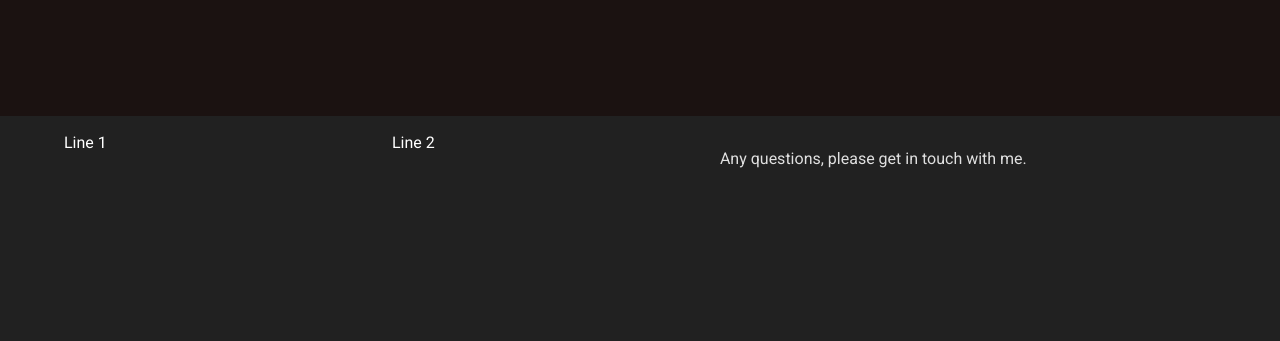
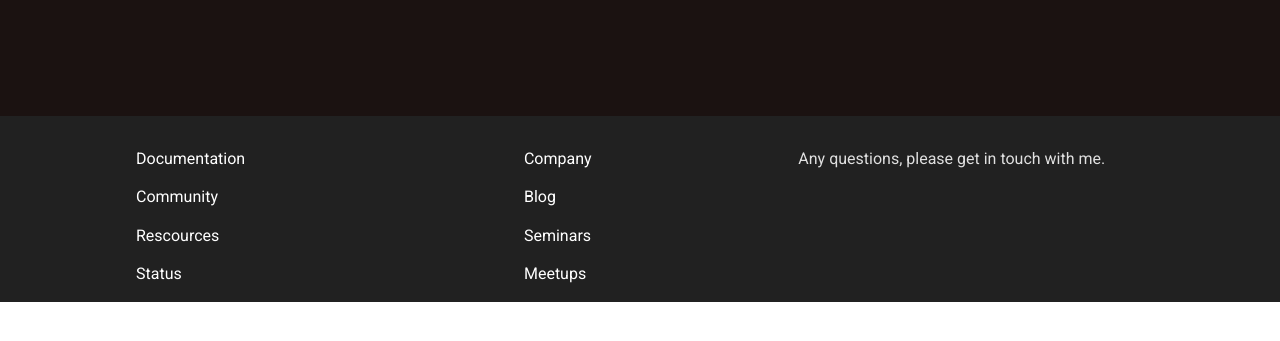
Before and after one commit to doubleInc/sei36-tictactoe, a plain HTML site: page index.html in a window 1280 px wide. Shown: the part 551-892 px from the top of the page. After the commit the page ends 853 px from the top, so only its background shows below. Drawn offline with nearby package versions, Linux system fonts and the light colour scheme.

Commit message:
Tidy html v2.

```diff
--- a/css/layout.css
+++ b/css/layout.css
@@ -120,3 +120,13 @@
 .border-right__1 {
   border-right: 1px solid;
 }
+
+footer li {
+  list-style-type: none;
+  color: white;
+}
+
+footer > .flex-container {
+  margin-bottom: 0;
+  margin-left: 2em;
+}
--- a/index.html
+++ b/index.html
@@ -3,7 +3,7 @@
   <head>
     <meta charset="UTF-8" />
     <meta name="viewport" content="width=device-width, initial-scale=1.0" />
-    <title>Document</title>
+    <title>Tic Tac Toe</title>
     <!-- jQuery -->
     <script src="https://ajax.googleapis.com/ajax/libs/jquery/1.11.0/jquery.min.js"></script>
     <!-- CSS -->
@@ -56,8 +56,18 @@
     </main>
     <footer class="flex-item dark-grey-bg">
       <div class="flex-container margin-bottom__8">
-        <div class="flex-item margin-left__4 margin-top__1"><a href="" class="white">Line 1</a></div>
-        <div class="flex-item margin-left__2 margin-top__1"><a href="" class="white">Line 2</a></div>
+        <div class="flex-item margin-left__4 margin-top__1"><ul>
+          <li class="margin-top__1"><a href="" class="white">Documentation</a></li>
+          <li class="margin-top__1"><a href="" class="white">Community</a></li>
+          <li class="margin-top__1"><a href="" class="white">Rescources</a></li>
+          <li class="margin-top__1"><a href="" class="white">Status</a></li>
+        </ul></div>
+        <div class="flex-item margin-left__4 margin-top__1"><ul>
+          <li class="margin-top__1"><a href="" class="white">Company</a></li>
+          <li class="margin-top__1"><a href="" class="white">Blog</a></li>
+          <li class="margin-top__1"><a href="" class="white">Seminars</a></li>
+          <li class="margin-top__1"><a href="" class="white">Meetups</a></li>
+        </ul></div>
         <div class="flex-item margin-left__2 margin-top__1 margin-bottom__2"><p class="light-grey">Any questions, please get in touch with me.</p></div>
       </div>
     </footer>
```
